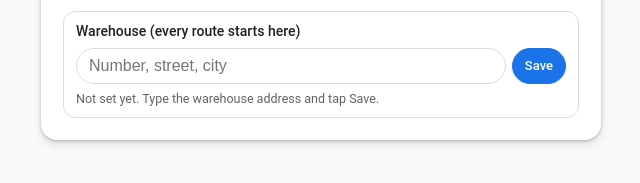
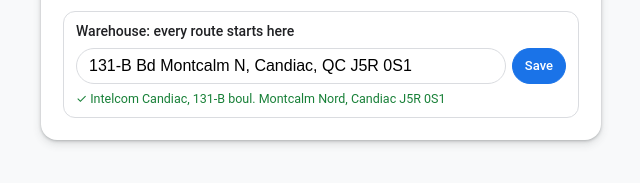
Before and after one commit to barrajsolutions/FaceOFF-video-, a plain HTML site: page route-mapper/index.html in a window 1280 px wide. Shown: the part 275-458 px from the top of the page, without its empty margins (319-959 px from the left). Drawn offline with nearby package versions, Linux system fonts and the light colour scheme.

Commit message:
Route Mapper: start every route at Intelcom Candiac by default
Sets 131-B boulevard Montcalm Nord, Candiac (J5R 0S1) as the default
warehouse, with a button to return to it after choosing another address.

Co-Authored-By: Claude Opus 5.5 <noreply@anthropic.com>
Claude-Session: https://claude.ai/code/session_01BJ3ec8yAB4Pxu4c9QkigVD

```diff
--- a/route-mapper/index.html
+++ b/route-mapper/index.html
@@ -716,7 +716,7 @@ $('optDrive').onchange = e => { vis('drive', e.target.checked); vis('drive-case'
 $('optArrows').onchange = e => vis('arrows', e.target.checked);
 $('optLine').onchange = e => vis('straight', e.target.checked);
 $('bSat').onclick = () => { satOn = !satOn; vis('sat', satOn); $('bSat').classList.toggle('on', satOn); $('bSat').textContent = satOn ? 'Map' : 'Satellite'; };
-$('bFit').onclick = () => { const b = boundsOf(STATE.stops); if (STATE.depotLeg) b.extend([STATE.depotLeg.depot.lon, STATE.depotLeg.depot.lat]); map.fitBounds(b, { padding: 40 }); };
+$('bFit').onclick = () => { const b = boundsOf(STATE.stops); if (STATE.depotLeg) b.extend([STATE.depotLeg.depot.lon, STATE.depotLeg.depot.lat]); map.fitBounds(b, { padding: { top: 70, bottom: 40, left: 90, right: 60 } }); };
 $('bLoc').onclick = () => navigator.geolocation && navigator.geolocation.getCurrentPosition(p => {
   const ll = [p.coords.longitude, p.coords.latitude];
   if (!window.meMarker) { const el = document.createElement('div'); el.style.cssText = 'width:16px;height:16px;border-radius:50%;background:#1a73e8;border:3px solid #fff;box-shadow:0 0 0 6px rgba(26,115,232,.25)'; window.meMarker = new maplibregl.Marker({ element: el }).setLngLat(ll).addTo(map); }
@@ -771,7 +771,9 @@ function finishPlacing(ll) {
 }
 function rebuildPath() { const bySeq = {}; STATE.stops.forEach(s => s.seqs.forEach(q => bySeq[q] = s.stop)); const p = []; Object.keys(bySeq).map(Number).sort((a, b) => a - b).forEach(q => { const n = bySeq[q]; if (p[p.length - 1] !== n) p.push(n); }); return p; }
 // ---------- warehouse (start point) ----------
-let DEPOT = store.get('rm_depot'), depotMarker = null;
+const DEFAULT_DEPOT = { text: '131-B Bd Montcalm N, Candiac, QC J5R 0S1', lat: 45.3975944, lon: -73.5199471, label: 'Intelcom Candiac, 131-B boul. Montcalm Nord, Candiac J5R 0S1' };
+let DEPOT = store.get('rm_depot') || DEFAULT_DEPOT, depotMarker = null;
+const isDefaultDepot = () => DEPOT && DEPOT.lat === DEFAULT_DEPOT.lat && DEPOT.lon === DEFAULT_DEPOT.lon;
 async function geocodeFree(text) {
   const nums = text.match(/\d+/g) || [];
   const cands = await aq(text, 6);
@@ -782,7 +784,7 @@ async function geocodeFree(text) {
   return null;
 }
 function depotForm(box, id) {
-  box.innerHTML = `<div class="depot"><label for="${id}">Warehouse (every route starts here)</label><div class="row"><input id="${id}" type="text" autocomplete="street-address" placeholder="Number, street, city" value="${esc(DEPOT ? DEPOT.text : '')}"><button class="btn pri" type="button" id="${id}-save">Save</button></div><div class="dmsg ${DEPOT ? 'ok' : ''}" id="${id}-msg">${DEPOT ? '✓ ' + esc(DEPOT.label) : 'Not set yet. Type the warehouse address and tap Save.'}</div></div>`;
+  box.innerHTML = `<div class="depot"><label for="${id}">Warehouse: every route starts here</label><div class="row"><input id="${id}" type="text" autocomplete="street-address" placeholder="Number, street, city" value="${esc(DEPOT ? DEPOT.text : '')}"><button class="btn pri" type="button" id="${id}-save">Save</button></div><div class="dmsg ${DEPOT ? 'ok' : ''}" id="${id}-msg">${DEPOT ? '✓ ' + esc(DEPOT.label) : 'Not set yet. Type the warehouse address and tap Save.'}</div>${isDefaultDepot() ? '' : `<button class="btn" type="button" id="${id}-reset" style="margin-top:8px">Use Intelcom Candiac</button>`}</div>`;
   const save = async () => {
     const t = $(id).value.trim(), msg = $(id + '-msg');
     if (!t) { msg.className = 'dmsg err'; msg.textContent = 'Type the address first (number, street, city).'; return; }
@@ -797,6 +799,9 @@ function depotForm(box, id) {
     } catch (e) { msg.className = 'dmsg err'; msg.textContent = 'No connection. Try again.'; }
   };
   $(id + '-save').onclick = save; $(id).onkeydown = e => { if (e.key === 'Enter') save(); };
+  const rs = $(id + '-reset');
+  if (rs) rs.onclick = async () => { DEPOT = DEFAULT_DEPOT; try { localStorage.removeItem('rm_depot'); } catch (e) { }
+    ['depotStart', 'anDepot'].forEach(b => $(b) && depotForm($(b), b === 'depotStart' ? 'depotIn1' : 'depotIn2')); if (STATE) await updateDepotLeg(); };
 }
 function depotLegValid() {
   const d = STATE && STATE.depotLeg;
@@ -837,7 +842,7 @@ function drawDepot() {
   const leg = STATE.depotLeg && depotLegValid() ? STATE.depotLeg : null;
   if (depotMarker) { depotMarker.remove(); depotMarker = null; }
   if (!leg) { if (map.getLayer && map.getLayer('depot-line')) map.setLayoutProperty('depot-line', 'visibility', 'none'); return; }
-  const el = document.createElement('div'); el.className = 'wpin'; el.textContent = 'Warehouse';
+  const el = document.createElement('div'); el.className = 'wpin'; el.textContent = isDefaultDepot() ? 'Intelcom Candiac' : 'Warehouse';
   depotMarker = new maplibregl.Marker({ element: el }).setLngLat([leg.depot.lon, leg.depot.lat])
     .setPopup(new maplibregl.Popup({ offset: 14 }).setHTML(`<div class="pop"><h4>Warehouse</h4><div>${esc(leg.depot.label)}</div><div style="margin-top:5px">To the first stop: <b>${leg.km.toFixed(1)} km</b></div></div>`)).addTo(map);
   const draw = () => {
```
